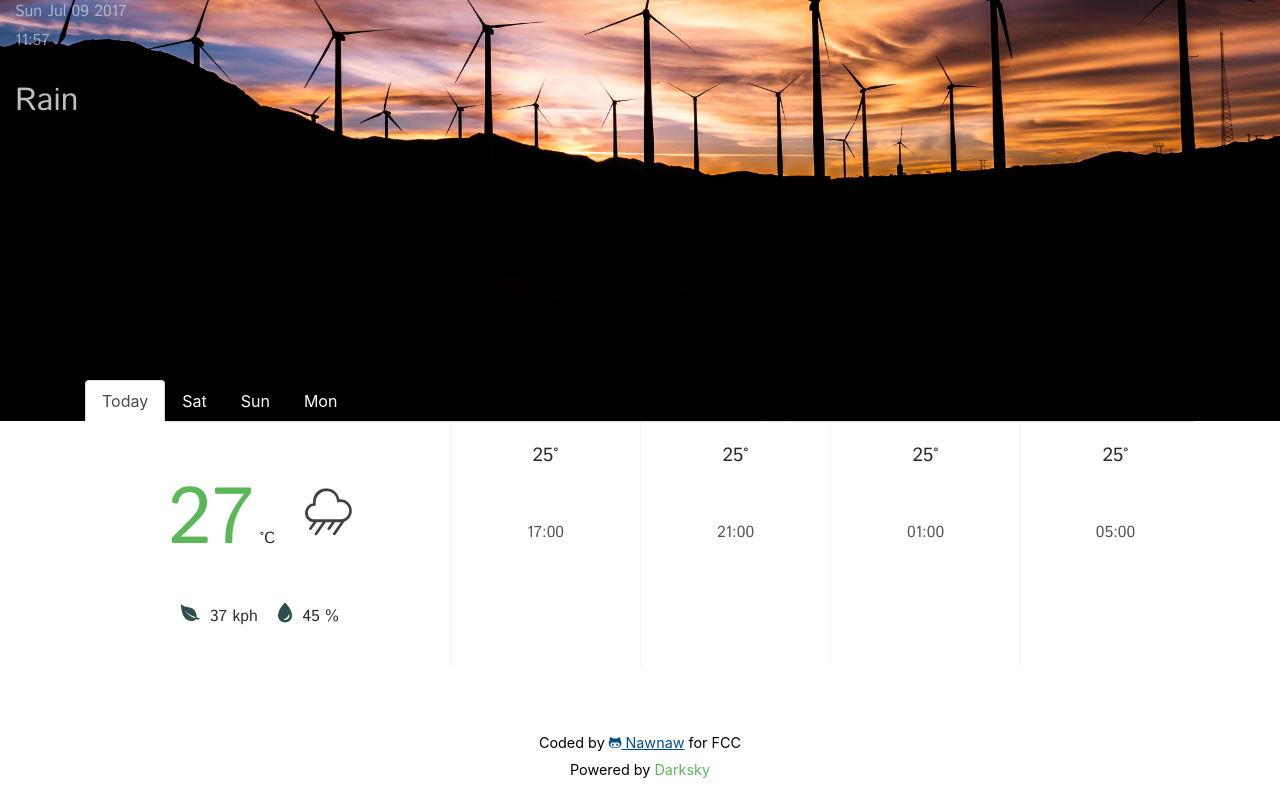
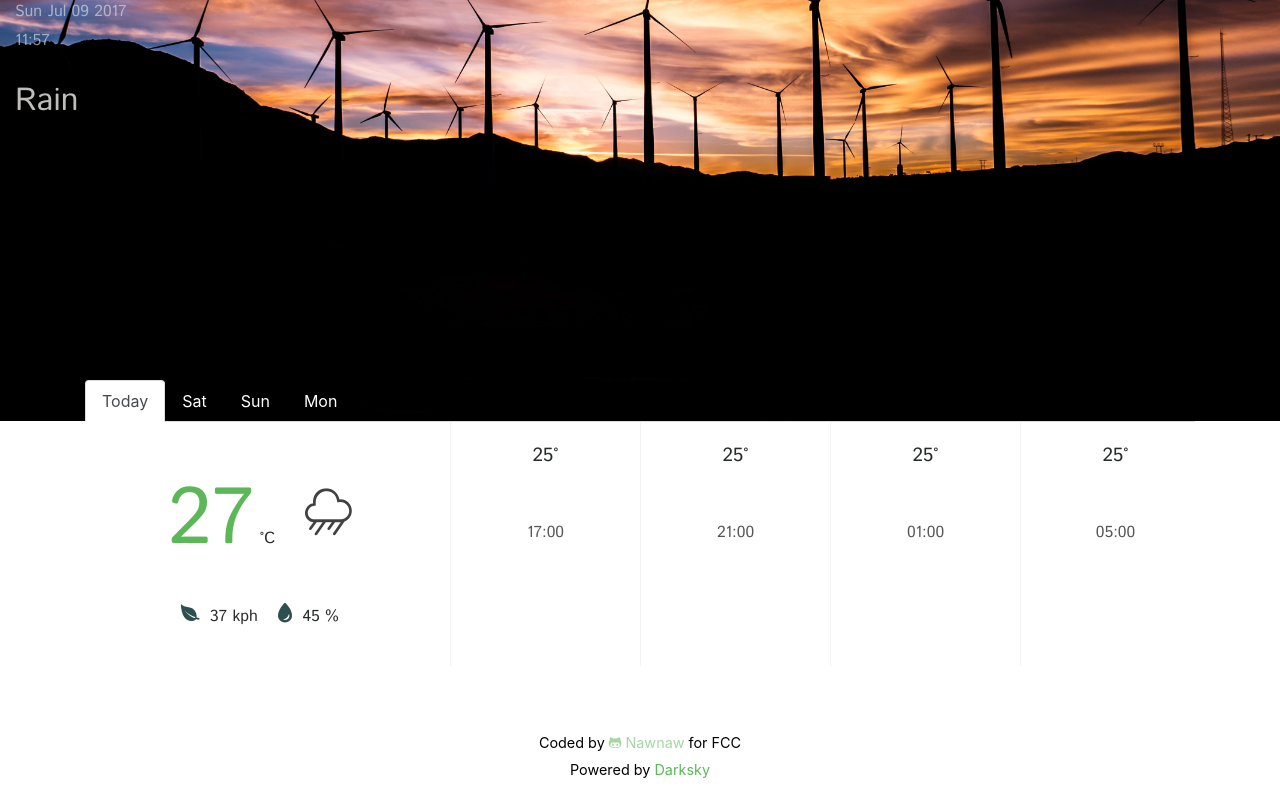
Before and after one commit to nawnaw7/weatherapp, a plain HTML site: page index.html in a window 1280 px wide. In both pictures the pointer is over the link "Nawnaw". Shown: the part 79-871 px from the top of the page. Drawn offline with nearby package versions, Linux system fonts and the light colour scheme; a script that the page names is missing; files whose address does not match are found by name.

Commit message:
links hover
added hover style to links

```diff
--- a/style.css
+++ b/style.css
@@ -197,3 +197,8 @@ ul.nav.nav-tabs li a:focus, ul.nav.nav-tabs li a:active {
 .footer a {
     color: rgba(74, 175, 70, 0.9);
 }
+
+.footer a:hover {
+    text-decoration: none;
+    color: rgba(74, 175, 70, 0.5);
+}
```
